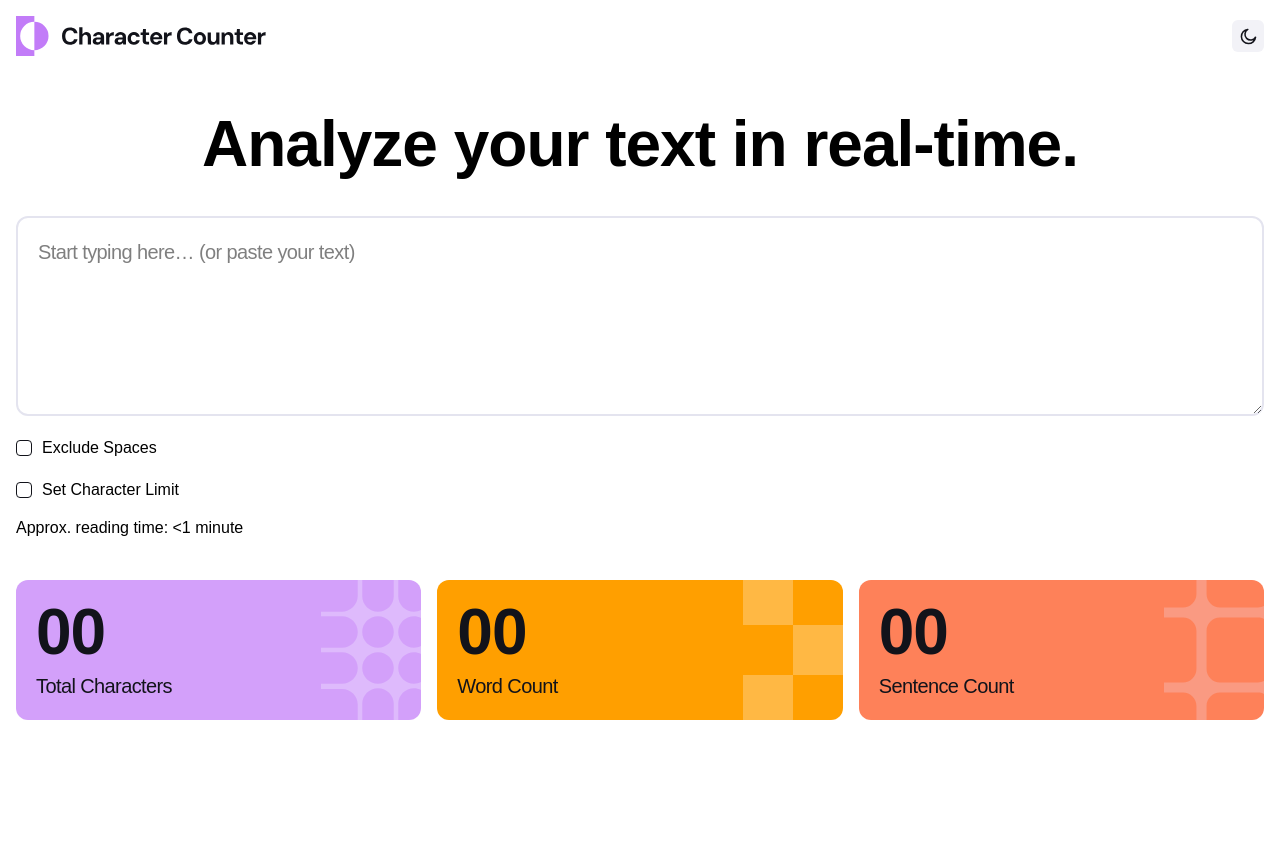
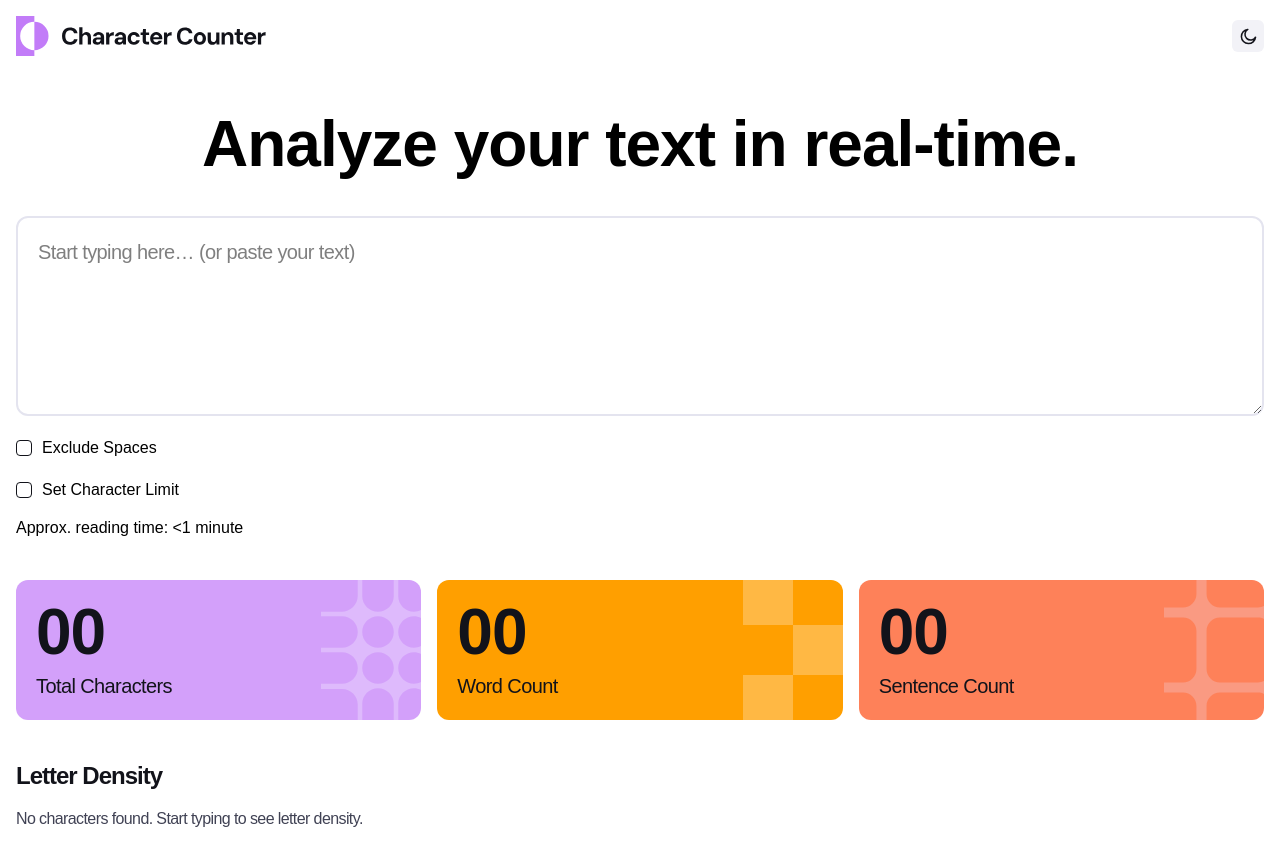
Before and after one commit to Rocabor/Frontend-Monorepo, a Vue app: page / in a window 1280 px wide. Before the commit the page ends 800 px from the top, so only its background shows below. Built offline with nearby package versions, Linux system fonts and the light colour scheme.

Commit message:
feat: add Letter Density component with frequency analysis

```diff
--- /dev/null
+++ b/src/components/Density.vue
@@ -0,0 +1,65 @@
+<script setup>
+import { ref, computed } from 'vue';
+
+const props = defineProps({
+  letterDensity: {
+    type: Array,
+    required: true,
+  },
+});
+
+const isExpanded = ref(false);
+
+const displayedDensity = computed(() => {
+  if (isExpanded.value) {
+    return props.letterDensity;
+  }
+  return props.letterDensity.slice(0, 5);
+});
+</script>
+
+<template>
+  <section class="mb-5 flex flex-col gap-3 px-4" aria-labelledby="density-heading">
+    <h2 id="density-heading" class="text-preset-2 mb-1.5 font-bold text-neutral-900 dark:text-neutral-200">
+      Letter Density
+    </h2>
+
+    <p v-if="letterDensity.length === 0" class="text-preset-4 text-neutral-600 dark:text-neutral-200">
+      No characters found. Start typing to see letter density.
+    </p>
+
+    <ul v-else class="flex flex-col gap-3" aria-live="polite">
+      <li
+        v-for="item in displayedDensity"
+        :key="item.letter"
+        class="flex items-center gap-3.5 text-preset-4 text-neutral-900 dark:text-neutral-200"
+      >
+        <span class="w-4 font-medium">{{ item.letter }}</span>
+
+        <div class="h-3 flex-1 overflow-hidden rounded-full bg-neutral-100 dark:bg-neutral-800" aria-hidden="true">
+          <div
+            class="h-full rounded-full bg-purple-500 transition-all duration-300"
+            :style="{ width: `${item.percentage}%` }"></div>
+        </div>
+
+        <span class="w-24 text-right">
+          {{ item.count }}
+          <span class="text-neutral-600 dark:text-neutral-400 font-light"> ({{ item.percentage }}%)</span>
+        </span>
+      </li>
+    </ul>
+
+    <button
+      v-if="letterDensity.length > 5"
+      @click="isExpanded = !isExpanded"
+      type="button"
+      :aria-expanded="isExpanded"
+      class="text-preset-3 mt-1.5 flex cursor-pointer items-center gap-2 font-medium text-neutral-900 dark:text-neutral-200 focus:outline-2 focus:outline-offset-4 focus:outline-purple-500">
+      {{ isExpanded ? 'See less' : 'See more' }}
+      <span
+        aria-hidden="true"
+        class="inline-block size-1.5 transform border-t-2 border-r-2 border-current transition-transform duration-300"
+        :class="isExpanded ? 'rotate-315' : 'rotate-135'"></span>
+    </button>
+  </section>
+</template>
--- a/src/components/Main.vue
+++ b/src/components/Main.vue
@@ -1,6 +1,7 @@
 <script setup>
 import { ref, computed } from 'vue'; // Se eliminó Static
 import Stats from './Stats.vue';
+import Density from './Density.vue';
 
 const showCharLimit = ref(false);
 const text = ref('');
@@ -30,6 +31,43 @@ const sentCount = computed(() => {
   if (!trimmedText) return 0;
   const sentences = trimmedText.split(/[.!?]+/).filter(Boolean);
   return sentences.length;
+});
+
+
+// Propiedad computada para determinar densidad de caracteres
+const letterDensity = computed(() => {
+
+  // Usamos el texto limpio (sin espacios) para calcular la densidad real de letras
+  const cleanText = effectiveText.value.toLowerCase();
+
+  const counts = {};
+
+  // 1. Contamos las ocurrencias de cada carácter
+  for (const char of cleanText) {
+    // Filtramos para contar solo letras y números (opcional, según tu diseño)
+    if (/[a-z0-9áéíóúñ]/i.test(char)) {
+      counts[char] = (counts[char] || 0) + 1;
+    }
+  }
+
+  const total = Object.values(counts).reduce((sum, c) => sum + c, 0);
+
+  if (total === 0) return [];
+
+  // 2. Convertimos el objeto en un Array, calculamos porcentaje y ordenamos
+  return (
+    Object.entries(counts)
+      .map(([letter, count]) => {
+        const percentage = ((count / total) * 100).toFixed(2); // Retorna un string con 2 decimales (ej: "15.45")
+        return {
+          letter: letter.toUpperCase(),
+          count,
+          percentage,
+        };
+      })
+      // Ordenamos de mayor a menor cantidad de apariciones
+      .sort((a, b) => b.count - a.count)
+  );
 });
 </script>
 
@@ -88,5 +126,9 @@ const sentCount = computed(() => {
       :word-count="wordCount"
       :sent-count="sentCount"
     />
+
+    <Density
+    :letter-density="letterDensity"
+    />
   </main>
 </template>
--- a/src/components/Stats.vue
+++ b/src/components/Stats.vue
@@ -16,7 +16,7 @@ const props = defineProps({
   },
 });
 
-// Formateadores locales para asegurar el look "00" del diseño original
+// Formateadores locales para asegurar el look "00"
 const formatChar = computed(() => String(props.totalChar).padStart(2, '0'));
 const formatWords = computed(() => String(props.wordCount).padStart(2, '0'));
 const formatSentences = computed(() => String(props.sentCount).padStart(2, '0'));
```
